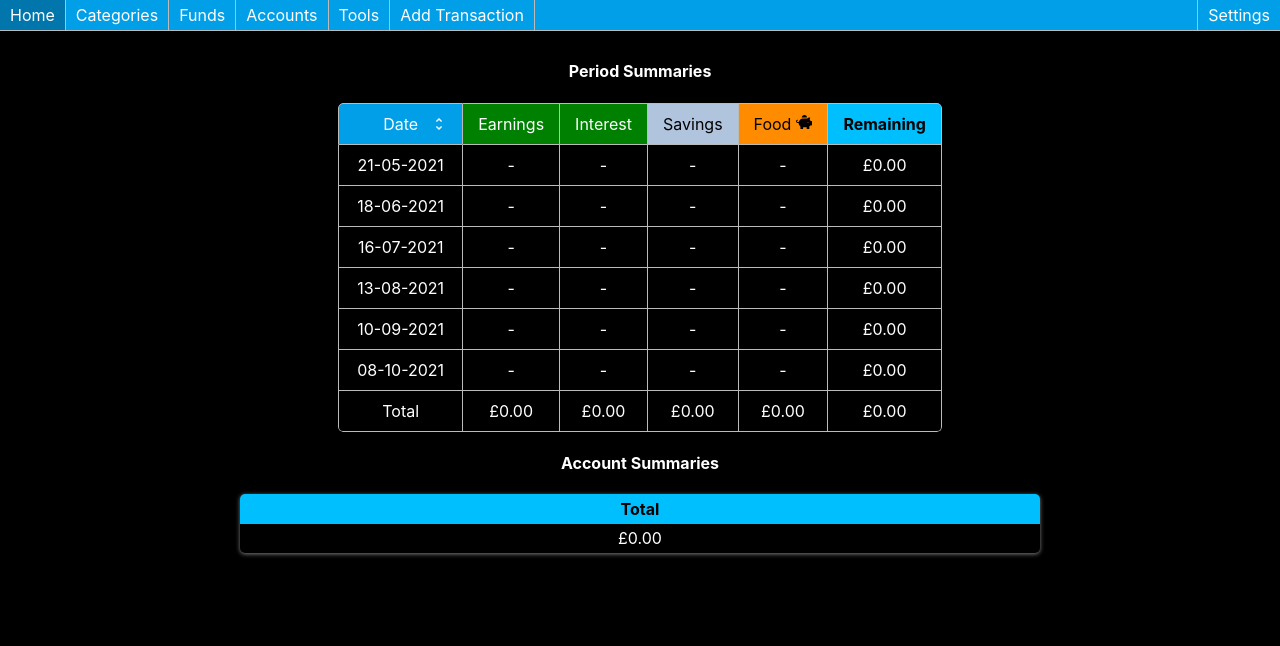
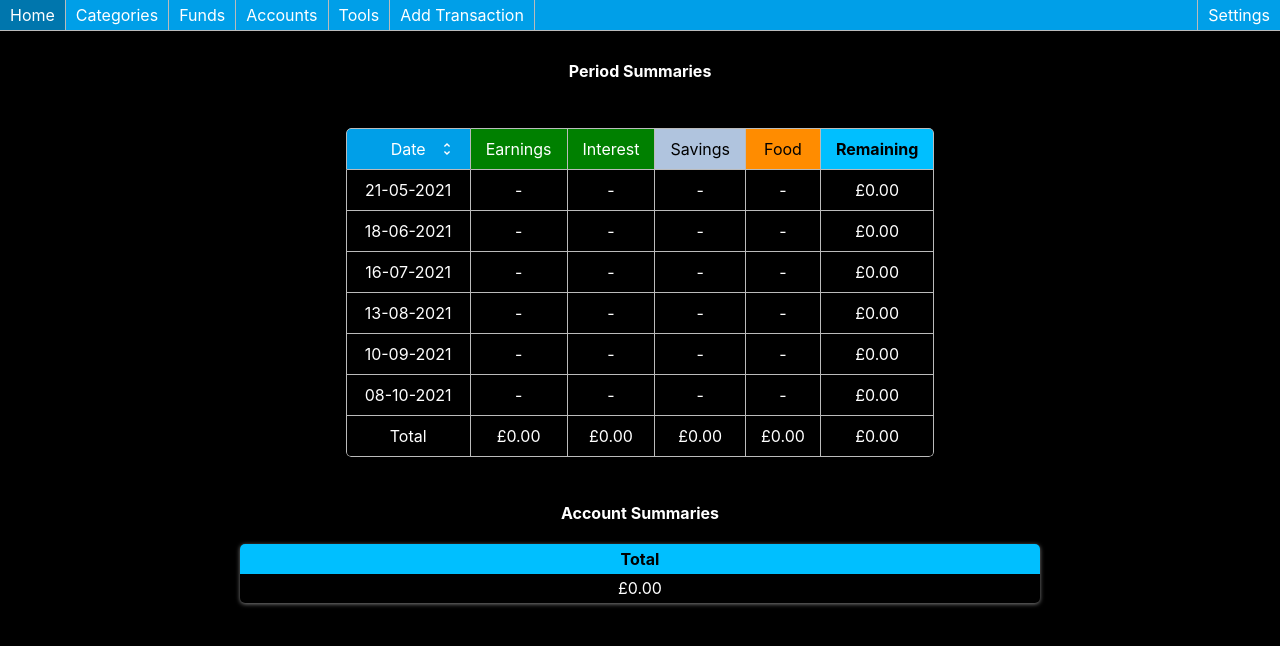
Before and after one commit to Vyper248/budget-app, a React (Create React App) app: page / in a window 1280 px wide. Shown: the top 646 px of the page. Built offline with nearby package versions, Linux system fonts and the light colour scheme.

Commit message:
Removed budget options from SummaryTable and AmountGroup, fixed display issue with Footer.

```diff
--- a/src/components/AmountGroup.js
+++ b/src/components/AmountGroup.js
@@ -54,23 +54,14 @@ const StyledComp = styled.div`
     }
 `;
 
-const AmountGroup = ({title, amount, type, budget=0, editBudget=false, id, date}) => {
-    const [editMode, setEditMode] = useState(false);
-
-    const toggleEditMode = () => {
-        setEditMode(!editMode);
-    }
-
+const AmountGroup = ({title, amount, type}) => {
     return (
         <StyledComp type={type} className={title === 'Earnings' || title === 'Remaining' || title === 'Total' ? 'fullRow' : ''}>
             <div>
                 { title }
-                { editBudget ? <div className="budgetIcon" onClick={toggleEditMode}><FaPiggyBank/></div> : null }
             </div>
             <div>
                 { amount }
-                { !editMode && budget > 0 ? ` / ${parseCurrency(budget)}` : '' }
-                { editMode ? <span> / <BudgetInput value={budget} category={id} date={date}/></span> : null }
             </div>
         </StyledComp>
     );
--- a/src/components/SummaryTable.js
+++ b/src/components/SummaryTable.js
@@ -4,33 +4,19 @@ import { MdUnfoldMore, MdUnfoldLess } from "react-icons/md";
 import { useSelector } from 'react-redux';
 import { format } from "date-fns";
 
-import { reverseDate, parseCurrency, checkBudget, filterDeleted } from "../functions";
+import { reverseDate, parseCurrency } from "../functions";
 
 import Table from "./Table";
-import BudgetInput from "./BudgetInput";
 
 const SummaryTable = ({dates, allDates, incomeCategories, filteredFunds, expenseCategories, summaryTotals, rows, onClickValue, checkFundTarget, transactionId, getAmount, showMorePeriods, showLessPeriods}) => {
-    const budgets = useSelector(state => filterDeleted(state.budgets));
-    const transactions = useSelector(state => filterDeleted(state.transactions));
     const reverseSummaryTable = useSelector(state => state.general.reverseSummaryTable);
     const displayMonths = useSelector(state => state.general.displayMonths);
     const periodsToDisplay = useSelector(state => state.general.periodsToDisplay);
     const displayIncomeTotal = useSelector(state => state.general.displayIncomeTotal);
     const displayExpenseTotal = useSelector(state => state.general.displayExpenseTotal);
 
-    const [editCategory, setEditCategory] = useState(0);
-
     const showLessBtn = dates.length > periodsToDisplay;
     const showMoreBtn = dates.length < allDates.length;
-
-    const toggleEditCategory = (id) => () => {
-        if (editCategory === id) setEditCategory(0);
-        else setEditCategory(id);
-    }
-
-    const budgetIcon = (id) => {
-        return <div className="budgetIcon" onClick={toggleEditCategory(id)}><FaPiggyBank/></div>;
-    }
 
     const getTD = (obj, date, type) => {
         let amount = getAmount(rows, date, obj.name);
@@ -39,16 +25,13 @@ const SummaryTable = ({dates, allDates, incomeCategories, filteredFunds, expense
         if (amount === '-') tdClassName = '';
         return  <td key={obj.id+date} className={tdClassName} onClick={onClickValue(rows[date][obj.name], obj.name, type, obj.id+date)}>
                     { amount }
-                    { editCategory === obj.id
-                        ? <span> / <BudgetInput value={checkBudget(budgets, date, obj.id, transactions, true)} category={obj.id} date={date}/></span>
-                        : checkBudget(budgets, date, obj.id, transactions) }
                 </td>
     }
 
     const getValueRow = (arr, type) => {
         return arr.map(obj => {
             return  <tr key={obj.id} className='summary'>
-                        <td className={type} style={{minWidth: '120px'}}>{obj.name}{type === 'expense' ? budgetIcon(obj.id) : null}</td>
+                        <td className={type} style={{minWidth: '120px'}}>{obj.name}</td>
                         { dates.map(date => getTD(obj, date, type)) }
                         {
                             type === 'fund'
@@ -67,6 +50,7 @@ const SummaryTable = ({dates, allDates, incomeCategories, filteredFunds, expense
     if (reverseSummaryTable) {
         let minWidth = displayMonths ? '110px' : '125px';
         return (
+            <div style={{padding: '20px', width: 'fit-content'}}>
                 <Table>
                     <thead>
                         <tr>
@@ -108,6 +92,7 @@ const SummaryTable = ({dates, allDates, incomeCategories, filteredFunds, expense
                         </tr>
                     </tbody>
                 </Table>
+            </div>
         );
     }
 
@@ -116,6 +101,7 @@ const SummaryTable = ({dates, allDates, incomeCategories, filteredFunds, expense
     }
 
     return (
+        <div style={{padding: '20px', overflow: 'scroll'}}>
             <Table>
                 <thead>
                     <tr>
@@ -127,7 +113,7 @@ const SummaryTable = ({dates, allDates, incomeCategories, filteredFunds, expense
                         { incomeCategories.map(obj => <td key={'heading-'+obj.id} className="income">{obj.name}</td>) }
                         { displayIncomeTotal ? <td className='income bold'>Total Income</td> : null }
                         { filteredFunds.map(obj => <td key={'heading-'+obj.id} className="fund">{obj.name}</td>) }
-                    { expenseCategories.map(obj => <td key={'heading-'+obj.id} className="expense">{obj.name}<div className="budgetIcon" onClick={toggleEditCategory(obj.id)}><FaPiggyBank/></div></td>) }
+                        { expenseCategories.map(obj => <td key={'heading-'+obj.id} className="expense">{obj.name}</td>) }
                         { displayExpenseTotal ? <td className='expense bold'>Total Expenses</td> : null }
                         <td className="remaining bold">Remaining</td>
                     </tr>
@@ -159,6 +145,7 @@ const SummaryTable = ({dates, allDates, incomeCategories, filteredFunds, expense
                     </tr>
                 </tbody>
             </Table>
+        </div>
     );
 }
 
--- a/src/containers/Footer.js
+++ b/src/containers/Footer.js
@@ -13,7 +13,7 @@ const BottomArea = styled.div`
     height: 308px;
     background-color: var(--footer-bg);
     padding: 10px;
-    padding-top: 30px;
+    padding-top: 40px;
     border: 2px solid var(--footer-bg);
     z-index: 3;
     ${props => props.open ? 'transform: translateY(-275px);' : ''};
--- a/src/containers/SummaryTables.js
+++ b/src/containers/SummaryTables.js
@@ -160,7 +160,7 @@ const SummaryTables = () => {
                     { getHeading() }
                     { incomeCategories.map(obj => <AmountGroup key={'heading-'+obj.id} title={obj.name} amount={getAmount(rows, latestDate, obj.name)} type='income'/>) }
                     { filteredFunds.map(obj => <AmountGroup key={'heading-'+obj.id} title={obj.name} amount={getAmount(rows, latestDate, obj.name)} type='fund'/>) }
-                    { expenseCategories.map(obj => <AmountGroup key={'heading-'+obj.id} title={obj.name} amount={getAmount(rows, latestDate, obj.name)} type='expense' editBudget={true} budget={checkBudget(budgets, latestDate, obj.id, transactions, true)} id={obj.id} date={latestDate}/>) }
+                    { expenseCategories.map(obj => <AmountGroup key={'heading-'+obj.id} title={obj.name} amount={getAmount(rows, latestDate, obj.name)} type='expense'/>) }
                     <AmountGroup title='Remaining' amount={parseCurrency(rows[latestDate].remaining)} type='remaining'/>
                 </Grid>
             </div>
```
Lines whose indentation alone changed are shown as unchanged.
